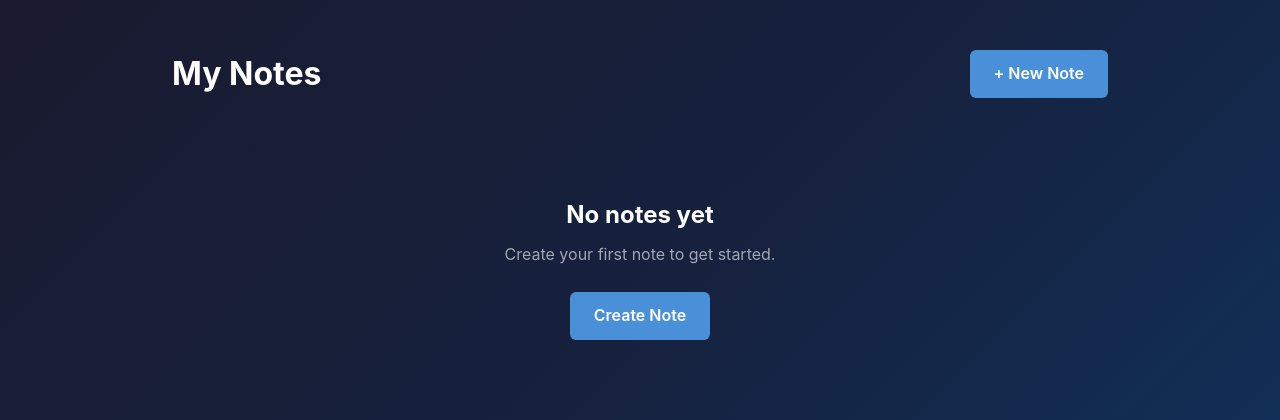
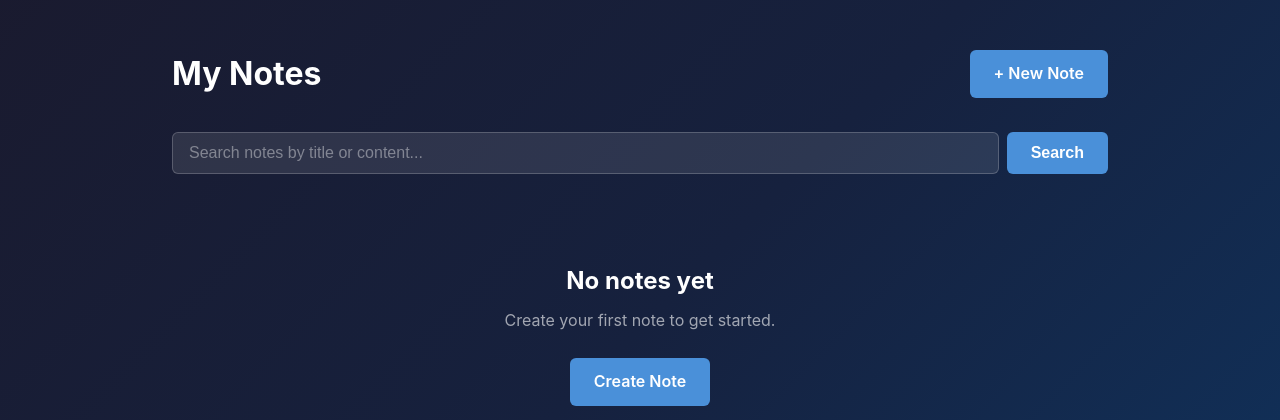
Before and after one commit to bartpmika/notepad, a Flask app: page /notes/ in a window 1280 px wide. Shown: the part 70-490 px from the top of the page. Run offline with Flask 3, Linux system fonts and the light colour scheme; the visitor is signed in with stand-in values (Sample User, id 1); data that the repository does not hold is empty; some libraries are stand-ins or nearby versions.

Commit message:
Add note search by title and content
Case-insensitive search using PostgreSQL ILIKE on both
title and body fields, with search bar on dashboard.

Co-Authored-By: Claude Opus 4.6 <noreply@anthropic.com>

```diff
--- a/app/notes/routes.py
+++ b/app/notes/routes.py
@@ -1,4 +1,4 @@
-from flask import abort, flash, redirect, render_template, url_for
+from flask import abort, flash, redirect, render_template, request, url_for
 from flask_login import current_user, login_required
 
 from app import db
@@ -10,8 +10,18 @@ from app.notes.forms import NoteForm
 @bp.route('/')
 @login_required
 def dashboard():
-    notes = current_user.notes.order_by(Note.updated_at.desc()).all()
-    return render_template('notes/dashboard.html', notes=notes)
+    q = request.args.get('q', '').strip()
+    if q:
+        pattern = f'%{q}%'
+        notes = (
+            current_user.notes
+            .filter(Note.title.ilike(pattern) | Note.body.ilike(pattern))
+            .order_by(Note.updated_at.desc())
+            .all()
+        )
+    else:
+        notes = current_user.notes.order_by(Note.updated_at.desc()).all()
+    return render_template('notes/dashboard.html', notes=notes, query=q)
 
 
 @bp.route('/create', methods=['GET', 'POST'])
--- a/app/static/css/style.css
+++ b/app/static/css/style.css
@@ -304,6 +304,17 @@ a:hover {
     font-size: 2rem;
 }
 
+/* ===== Search Bar ===== */
+.search-bar {
+    display: flex;
+    gap: 0.5rem;
+    margin-bottom: 1.5rem;
+}
+
+.search-input {
+    flex: 1;
+}
+
 /* ===== Notes Grid ===== */
 .notes-grid {
     display: grid;
--- a/app/templates/notes/dashboard.html
+++ b/app/templates/notes/dashboard.html
@@ -9,7 +9,20 @@
         <a href="{{ url_for('notes.create') }}" class="btn btn-primary">+ New Note</a>
     </div>
 
-    {% if notes %}
+    <form method="GET" action="{{ url_for('notes.dashboard') }}" class="search-bar">
+        <input type="text" name="q" class="form-control search-input" placeholder="Search notes by title or content..." value="{{ query or '' }}">
+        <button type="submit" class="btn btn-primary">Search</button>
+        {% if query %}
+            <a href="{{ url_for('notes.dashboard') }}" class="btn btn-secondary">Clear</a>
+        {% endif %}
+    </form>
+
+    {% if query and not notes %}
+        <div class="empty-state">
+            <h2>No results</h2>
+            <p>No notes matching "{{ query }}".</p>
+        </div>
+    {% elif notes %}
         <div class="notes-grid">
             {% for note in notes %}
                 <div class="note-card">
```
